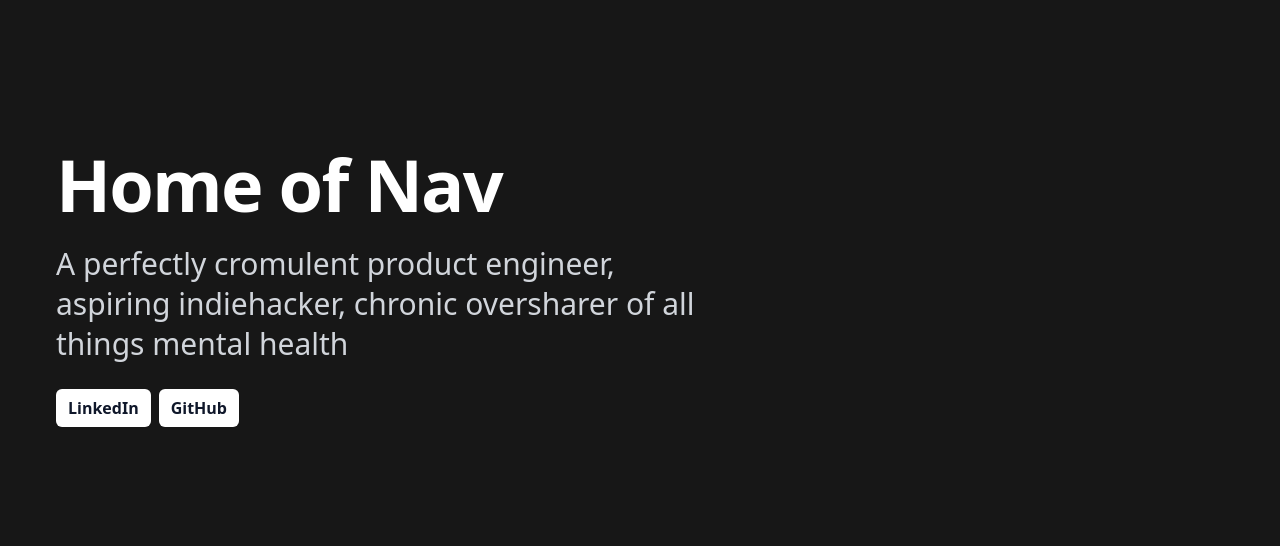
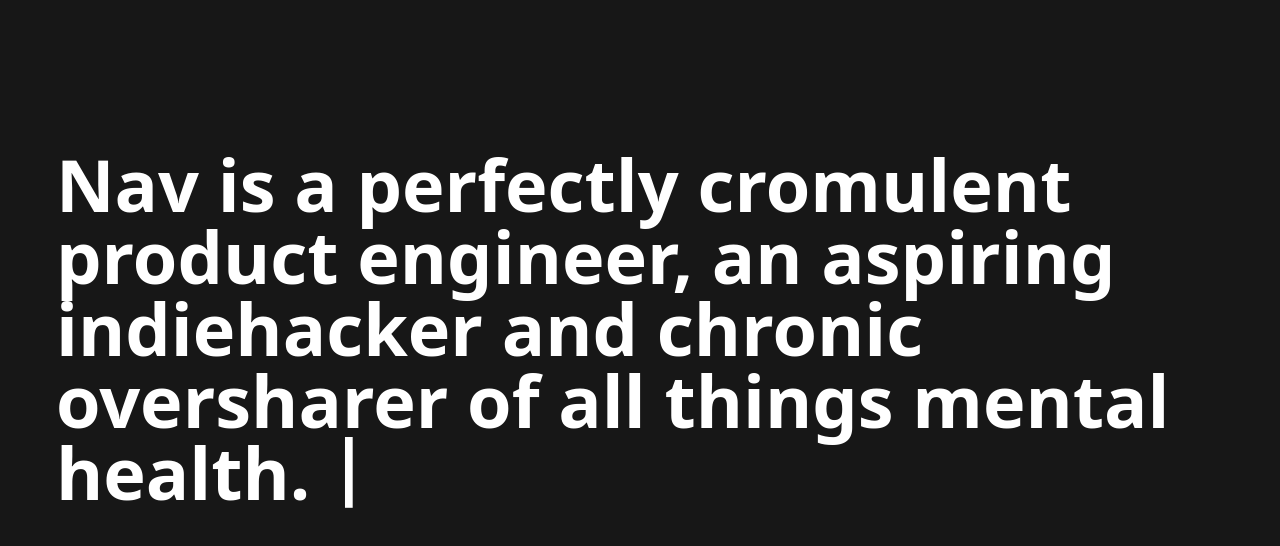
Before and after one commit to sirmews/perfectlycromulent.dev, a Next.js app: page / in a window 1280 px wide. Shown: the top 546 px of the page. Built offline with nearby package versions, Linux system fonts and the light colour scheme.

Commit message:
hero component and new intro

```diff
--- /dev/null
+++ b/app/components/Cursor.tsx
@@ -0,0 +1,5 @@
+import React from 'react'
+
+export const Cursor: React.FC = () => (
+  <span className='relative blink top-0 sm:-top-2 font-bold'>|</span>
+)
--- /dev/null
+++ b/app/components/Hero.tsx
@@ -0,0 +1,17 @@
+import React from 'react'
+
+export interface HeroProps {
+  children: React.ReactNode
+}
+
+export const Hero: React.FC<HeroProps> = ({ children }) => (
+  <div className='py-24 sm:py-32'>
+    <div className='mx-auto max-w-7xl px-2 lg:px-6'>
+      <div className='mx-auto lg:mx-0'>
+        <p className='text-5xl font-semibold tracking-normal sm:text-7xl'>
+          {children}
+        </p>
+      </div>
+    </div>
+  </div>
+)
--- a/app/components/index.ts
+++ b/app/components/index.ts
@@ -1,2 +1,4 @@
 export * from './Introduction'
 export * from './Button'
+export * from './Hero'
+export * from './Cursor'
--- a/app/globals.css
+++ b/app/globals.css
@@ -3,3 +3,18 @@
 @tailwind base;
 @tailwind components;
 @tailwind utilities;
+
+.blink {
+  animation: blink-animation 1s steps(5, start) infinite;
+  -webkit-animation: blink-animation 1s steps(5, start) infinite;
+}
+@keyframes blink-animation {
+  to {
+    visibility: hidden;
+  }
+}
+@-webkit-keyframes blink-animation {
+  to {
+    visibility: hidden;
+  }
+}
--- a/app/page.tsx
+++ b/app/page.tsx
@@ -1,22 +1,15 @@
 import { Inter } from 'next/font/google'
 import { Introduction } from './components'
-import data from './data.json'
-
-const inter = Inter({ subsets: ['latin'] })
-
-const HomeData = {
-  title: 'Home of Nav',
-  description:
-    'A perfectly cromulent product engineer, aspiring indiehacker, chronic oversharer of all things mental health',
-  links: data.links,
-}
+import { Cursor, Hero } from './components/index'
 
 export default function Home() {
-  const { title, description, links } = HomeData
   return (
     <main>
       <div>
-        <Introduction title={title} description={description} links={links} />
+        <Hero>
+          Nav is a perfectly cromulent product engineer, an aspiring indiehacker
+          and chronic oversharer of all things mental health. <Cursor />
+        </Hero>
       </div>
     </main>
   )
```
